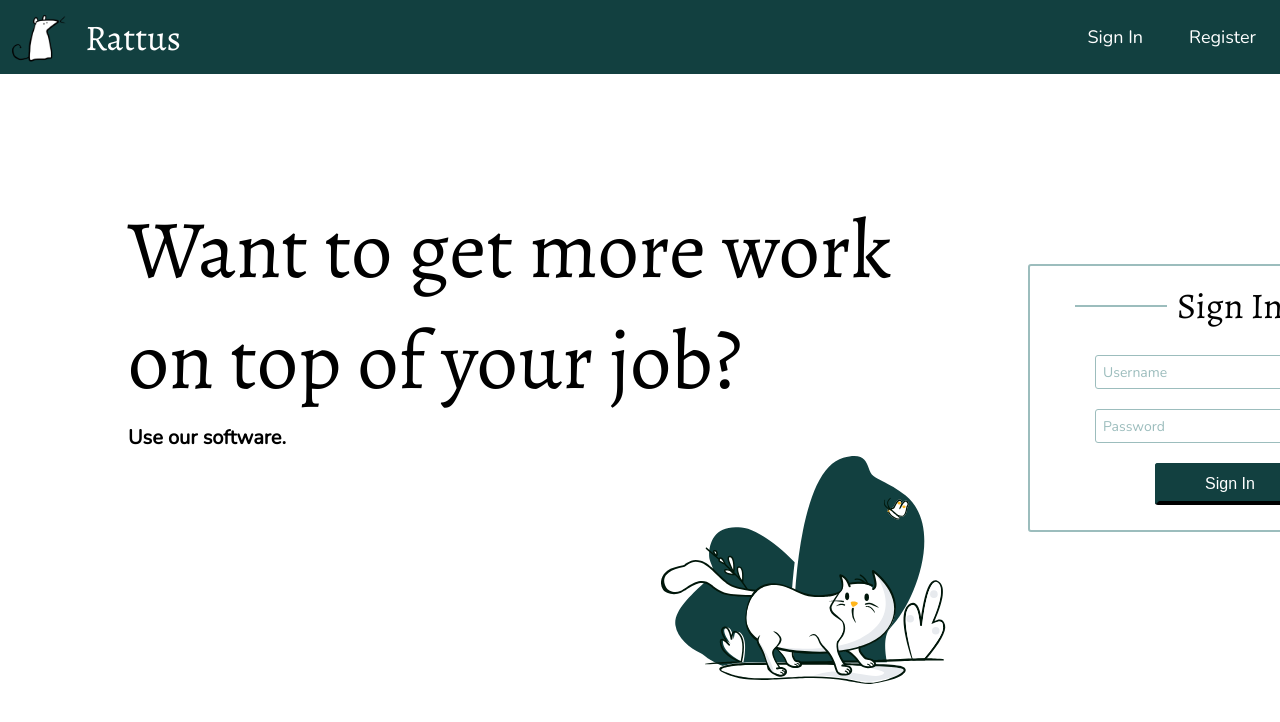
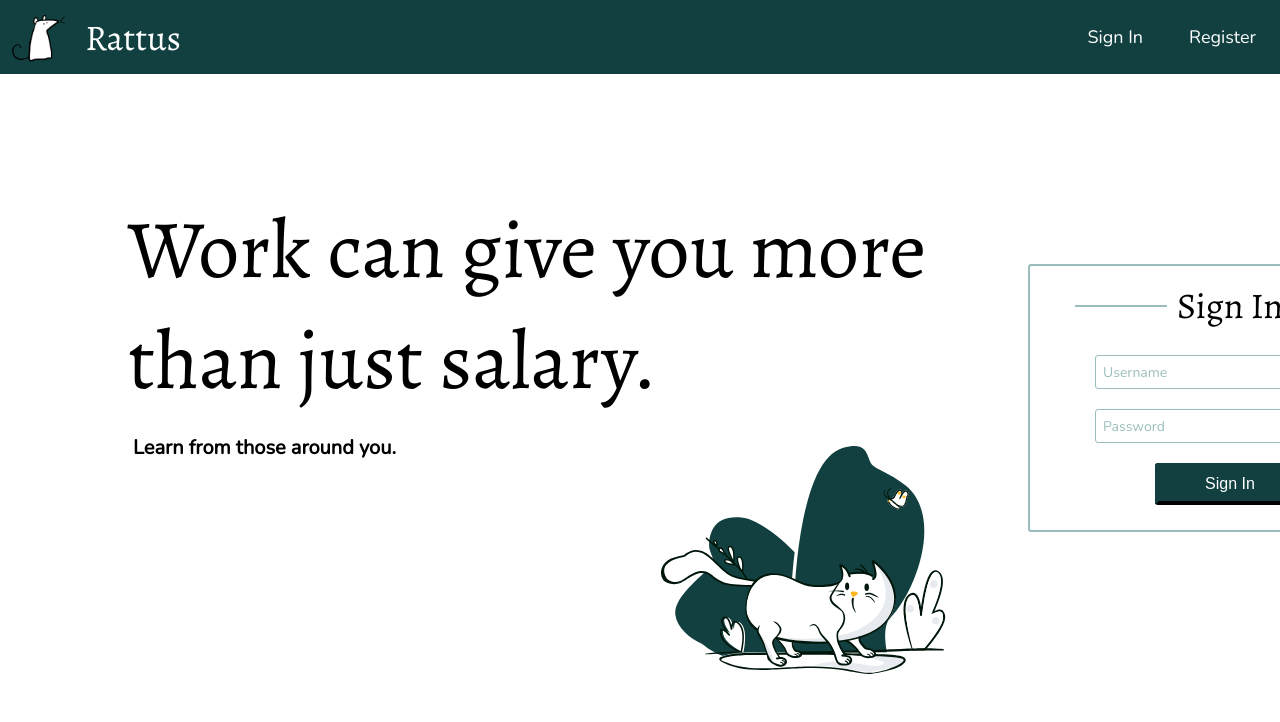
Before and after one commit to XiniDev/deutsche-bank-mentorship, a React (Create React App) app in the folder frontend/: page / in a window 1280 px wide. Shown: the top 722 px of the page. Built offline with nearby package versions, Linux system fonts and the light colour scheme.

Commit message:
Changed slogan, added error messages for feedback, and made dms more epic

```diff
--- a/frontend/src/App.css
+++ b/frontend/src/App.css
@@ -126,8 +126,9 @@ hr {
 
 .frontpage__subtitle {
   position: absolute;
-  width: 200px;
-  margin-top: 230px;
+  width: 300px;
+  margin-top: 240px;
+  margin-left: 5px;
   font-size: 20px;
   font-weight: 600;
   color: #000000;
@@ -137,7 +138,8 @@ hr {
   position: absolute;
   width: 350px;
   height: auto;
-  margin: 200px 0px 0px 500px;
+  margin: 190px 0px 0px 500px;
+  z-index: -1;
 }
 
 .frontpage__background {
--- a/frontend/src/routes/Feedback.tsx
+++ b/frontend/src/routes/Feedback.tsx
@@ -5,14 +5,28 @@ import Alert from '@mui/material/Alert';
 import $ from 'jquery';
 
 const Feedback: FC = () => {
+
     useEffect(() => {
         $(function() {
             $(".submit__button").on("click", function() {
-                $('#feedback').trigger("reset");
-                $(".success__message").css("display", "block");
+
+                var title = $('#title').val();
+                var message = $('#message').val();
+
+                if (!title || !message) {
+                    $(".success__message").css("display", "none");
+                    $(".error__message").css("display", "block");
+                }
+                else {
+                    $('#feedback').trigger("reset");
+                    $(".error__message").css("display", "none");
+                    $(".success__message").css("display", "block");
+                }
+
             });
         });
     }, []);
+
     return (
         <div className='background'>
             <div className='container'>
@@ -22,9 +36,11 @@ const Feedback: FC = () => {
                         <h1>Feedback</h1>
                         <hr />
                         <div className='feedback__container'>
+
                             <div className='success__message'>
                                 <Alert severity="success">Feedback successfully submitted.</Alert>
                             </div>
+
                             <div className='feedback__form__container'>
                                 <div className='feedback__form__labels'>
                                     <p>Title *</p>
@@ -32,12 +48,16 @@ const Feedback: FC = () => {
                                     <p>Submit Anonymously</p>
                                 </div>
                                 <form className="feedback__form" id="feedback">
-                                    <input type="text" name="title"/><br/>
-                                    <textarea name="message"></textarea><br/>
+                                    <input type="text" name="title" id="title"/><br/>
+                                    <textarea name="message" id="message"></textarea><br/>
                                     <input type="checkbox" name="anon"/><br/>
                                 </form>
                             </div>
+
+                            <div className='error__message'>Please fill in all required fields.</div>
+
                             <div className='submit__button'>Submit Feedback</div>
+
                         </div>
                         <hr />
                     </div>
--- a/frontend/src/routes/Login.tsx
+++ b/frontend/src/routes/Login.tsx
@@ -42,10 +42,10 @@ const Login = () => {
         <div className="frontpage">
             <div className="frontpage__block">
                 <div className="frontpage__title">
-                    Want to get more work on top of your job?
+                    Work can give you more than just salary.
                 </div>
                 <div className="frontpage__subtitle">
-                    Use our software.
+                    Learn from those around you.
                 </div>
                 <img src={Cat} className="frontpage__img"/>
                 <div className="login__form__area">
--- a/frontend/src/routes/Message.tsx
+++ b/frontend/src/routes/Message.tsx
@@ -14,12 +14,11 @@ class Inbox extends Component {
     componentDidMount() {
         $(function() {
             $(".message__button3").on("click", function() {
-                console.log("I have been clicked");
-                $(':input','#typing__area')
-                .not(':button, :submit, :reset, :hidden')
-                .val('')
-                .prop('checked', false)
-                .prop('selected', false);
+
+                var message = $('.message__area').val();
+                $('.message__area').val('');
+                $('.message__text__2').html("" + message);
+
                 var box1 = document.getElementById("hidden__message1");
                 var box2 = document.getElementById("hidden__message2");
                 var typing = document.getElementById("message__typing");
--- a/frontend/src/routes/RateMentor.tsx
+++ b/frontend/src/routes/RateMentor.tsx
@@ -50,6 +50,7 @@ const RateMentor: FC = () => {
                                         >
                                         <Rating
                                             name="simple-controlled"
+                                            id="rating"
                                             value={value}
                                             onChange={(event, newValue) => {
                                             setValue(newValue);
--- a/frontend/src/routes/Register.tsx
+++ b/frontend/src/routes/Register.tsx
@@ -82,10 +82,10 @@ const Register = () => {
         <div className="frontpage">
             <div className="frontpage__block">
                 <div className="frontpage__title">
-                    Want to get more work on top of your job?
+                    Work can give you more than just salary.
                 </div>
                 <div className="frontpage__subtitle">
-                    Use our software.
+                    Learn from those around you.
                 </div>
                 <img src={Cat} className="frontpage__img"/>
                 <div className="register__form__area">
```
Also changed, not shown: 1 other file (tests, documents, lock files or other folders).
